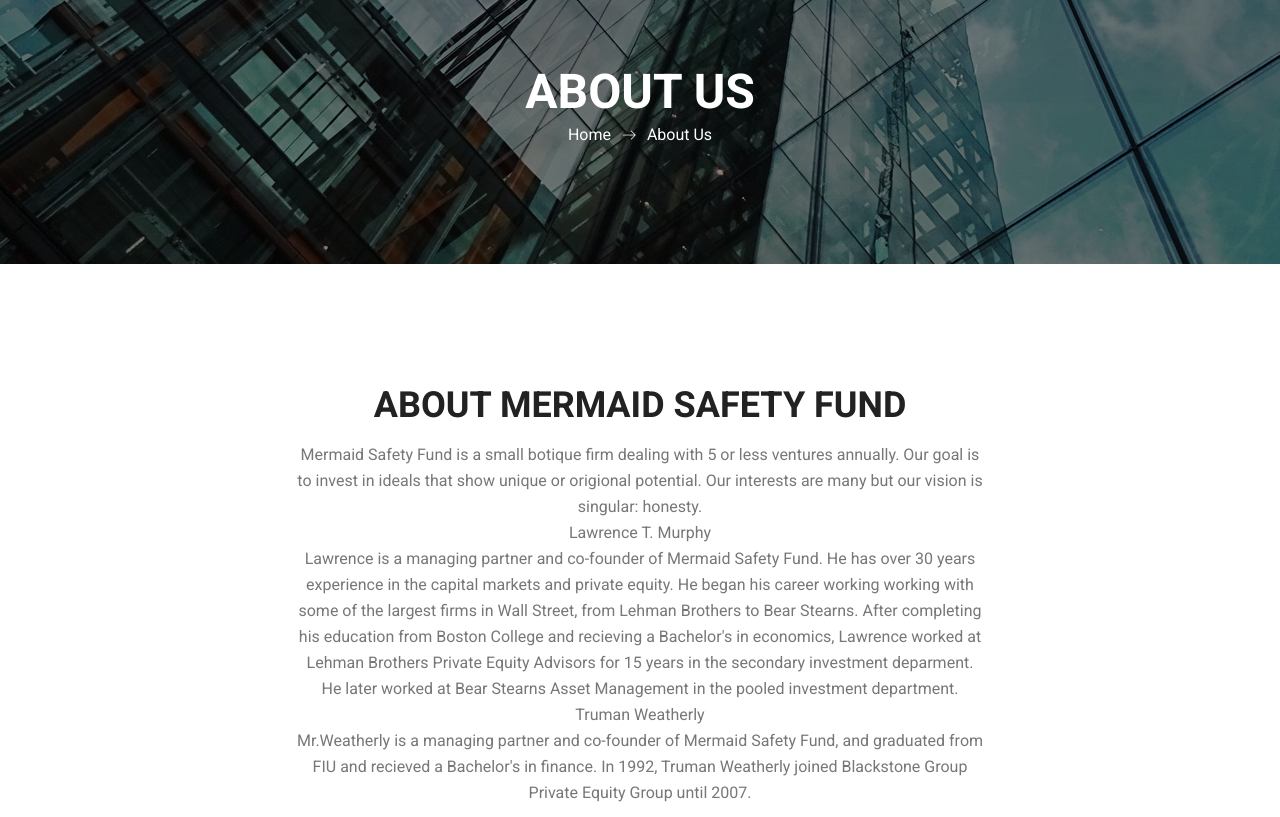
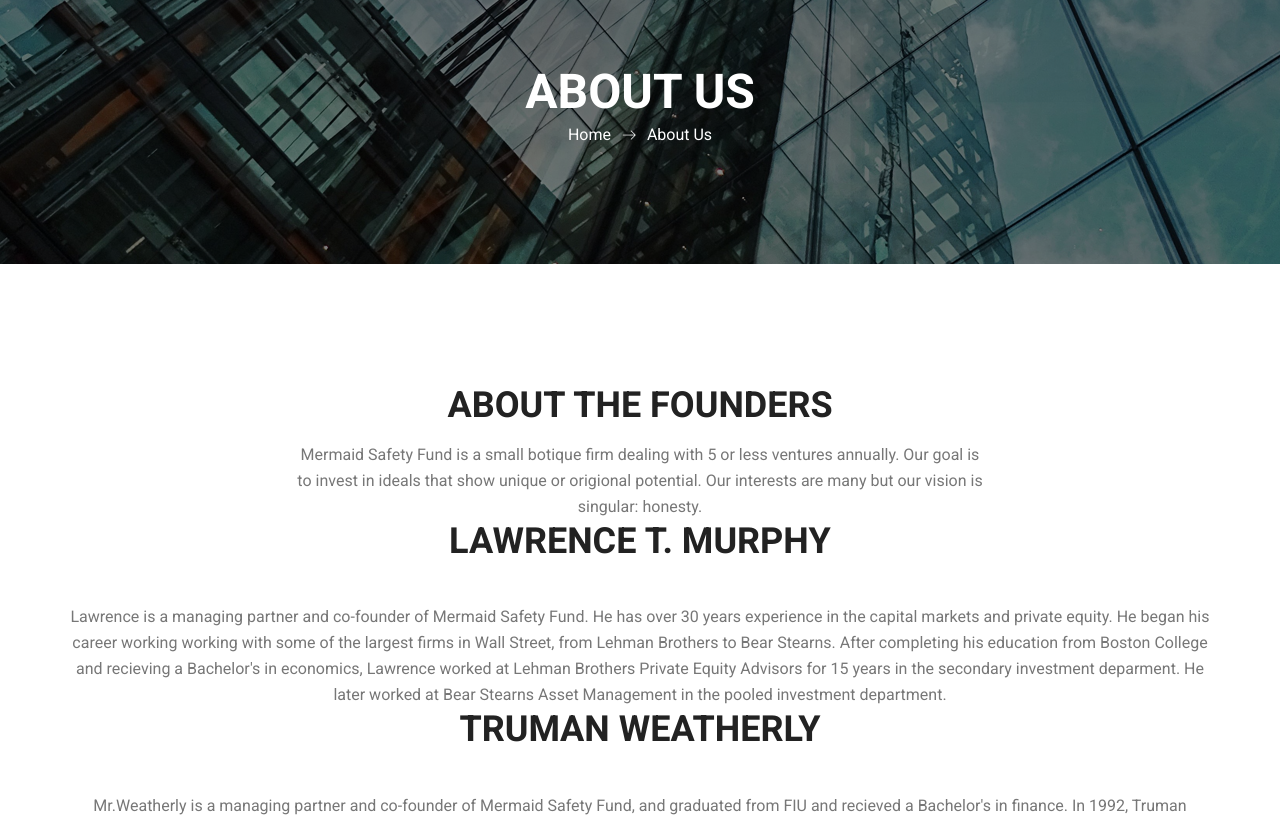
Before and after one commit to MermaidSafetyFund/mermaidsafetyfund, a plain HTML site: page about-us.html in a window 1280 px wide. Shown: the part 136-953 px from the top of the page. Drawn offline with nearby package versions, Linux system fonts and the light colour scheme.

Commit message:
Update about-us.html

```diff
--- a/about-us.html
+++ b/about-us.html
@@ -70,13 +70,13 @@
         <section class="testimonials_area p_120">
         	<div class="container">
         		<div class="main_title">
-        			<h2>About Mermaid Safety Fund</h2>
+        			<h2>About the Founders</h2>
 
 								<p>Mermaid Safety Fund is a small botique firm dealing with 5 or less ventures annually. Our goal is to invest in ideals that show unique or origional potential. Our interests are many but our vision is singular: honesty.</p>
 
-        			<p>Lawrence T. Murphy <br> Lawrence is a managing partner and co-founder of Mermaid Safety Fund. He has over 30 years experience in the capital markets and private equity. He began his career working working with some of the largest firms in Wall Street, from Lehman Brothers to Bear Stearns. After completing his education from Boston College and recieving a Bachelor's in economics, Lawrence worked at Lehman Brothers Private Equity Advisors for 15 years in the secondary investment deparment. He later worked at Bear Stearns Asset Management in the pooled investment department. </p>
+				<p><h2>Lawrence T. Murphy</h2> <br> Lawrence is a managing partner and co-founder of Mermaid Safety Fund. He has over 30 years experience in the capital markets and private equity. He began his career working working with some of the largest firms in Wall Street, from Lehman Brothers to Bear Stearns. After completing his education from Boston College and recieving a Bachelor's in economics, Lawrence worked at Lehman Brothers Private Equity Advisors for 15 years in the secondary investment deparment. He later worked at Bear Stearns Asset Management in the pooled investment department. </p>
 
-				        			<p>Truman Weatherly <br> Mr.Weatherly is a managing partner and co-founder of Mermaid Safety Fund, and graduated from FIU and recieved a Bachelor's in finance. In 1992, Truman Weatherly joined Blackstone Group Private Equity Group until 2007.</p>
+				<p><h2>Truman Weatherly</h2> <br> Mr.Weatherly is a managing partner and co-founder of Mermaid Safety Fund, and graduated from FIU and recieved a Bachelor's in finance. In 1992, Truman Weatherly joined Blackstone Group Private Equity Group until 2007.</p>
 
 
         		</div>
```
